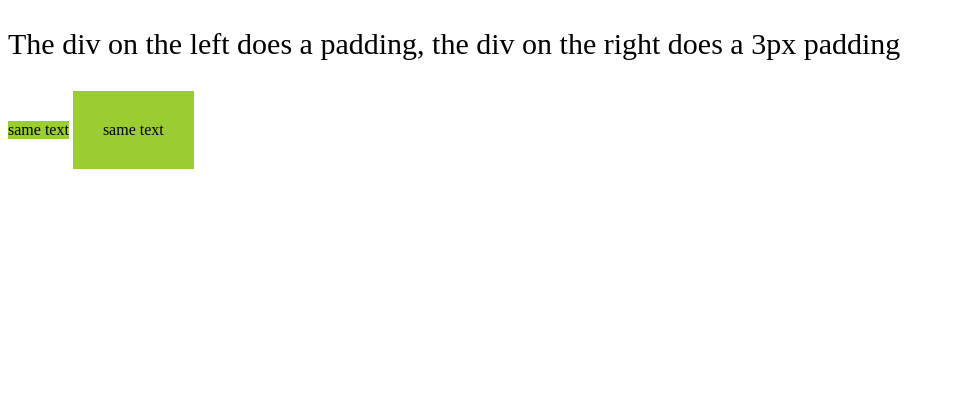
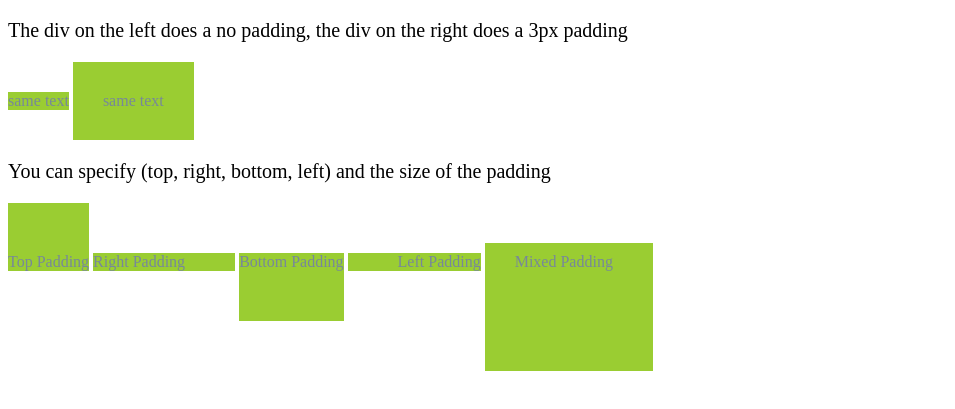
Before and after one commit to cannajar/BoxModel, a plain HTML site: page index.html in a window 1280 px wide. Shown: the part 61-470 px from the top of the page, without its empty margins (0-955 px from the left). Drawn offline with Linux system fonts and the light colour scheme.

Commit message:
added paddings.

```diff
--- a/index.html
+++ b/index.html
@@ -6,9 +6,14 @@
     </head>
     <body>
         <h1>Box Model</h1>
-        <p>The div on the left does a padding, the div on the right does a 3px padding</p>
-        <div id="spreading"> same text</div>
+        <p>The div on the left does a no padding, the div on the right does a 3px padding</p>
+        <div id="nopadding"> same text</div>
         <div id="padding">same text</div>
-
+        <p>You can specify (top, right, bottom, left) and the size of the padding</p>
+        <div id="toppadding">Top Padding</div>
+        <div id="rightpadding">Right Padding</div>
+        <div id="bottompadding">Bottom Padding</div>
+        <div id="leftpadding">Left Padding</div>
+        <div id="mixedpadding">Mixed Padding</div>
     </body>
 </html>
--- a/style.css
+++ b/style.css
@@ -1,9 +1,10 @@
 p{
-    font-size:30px;
+    font-size:20px;
 }
 
 div{
     background-color: yellowgreen;
+    color:lightslategrey;
     display: inline-block;
 }
 
@@ -14,3 +15,25 @@ div{
 #padding{
     padding: 30px;
 }
+
+#toppadding{
+    padding-top: 50px;
+}
+
+#rightpadding{
+    padding-right: 50px;
+}
+
+#bottompadding{
+    padding-bottom: 50px;
+}
+
+#leftpadding{
+    padding-left: 50px;
+}
+
+/*order is always top right bottom left*/
+
+#mixedpadding{
+    padding: 10px 40px 100px 30px;
+}
```
